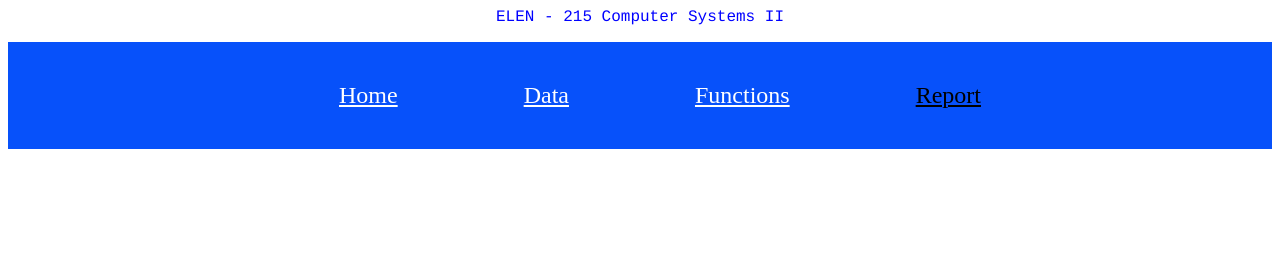
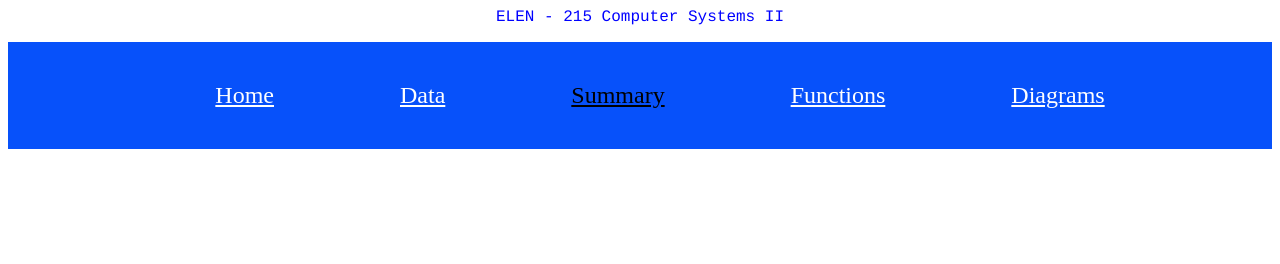
Before and after one commit to miromatthews/miroma, a plain HTML site: page summary.html in a window 1280 px wide. Shown: the top 264 px of the page. Drawn offline with Linux system fonts and the light colour scheme.

Commit message:
Update and rename report.html to summary.html

```diff
--- a/report.html
+++ b/summary.html
@@ -44,8 +44,10 @@
 
 	<li><a href="index.html"; style= "color: white; ">Home</a>	</li>
 	<li><a href="data.html"; style= "color: white;">Data</a>	</li>
+	<li><a href="summary.html"; style= "color: black;">Summary</a>	</li>
 	<li><a href="function.html"; style= "color: white;">Functions</a>	</li>
-	<li><a href="report.html"; style= "color: black;">Report</a>	</li>
+	<li><a href="diagrams.html"; style= "color: white;">Diagrams</a>	</li>
+
 
 			</ul>
 	</p>
```
